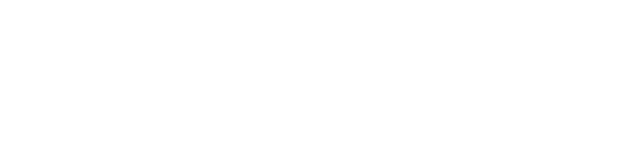
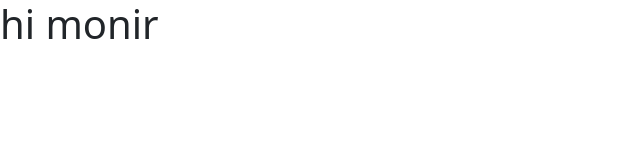
Before and after one commit to monir3430/I-m-human, a plain HTML site: page index.html in a window 1280 px wide. Shown: the whole page, without its empty margins (0-640 px from the left). Drawn offline with nearby package versions, Linux system fonts and the light colour scheme.

Commit message:
bootstrap

```diff
--- a/index.html
+++ b/index.html
@@ -4,11 +4,15 @@
     <meta charset="UTF-8">
     <meta http-equiv="X-UA-Compatible" content="IE=edge">
     <meta name="viewport" content="width=device-width, initial-scale=1.0">
+
+    <!-- bootstrap -->
+    <link href="https://cdn.jsdelivr.net/npm/bootstrap@5.2.0/dist/css/bootstrap.min.css" rel="stylesheet" integrity="sha384-gH2yIJqKdNHPEq0n4Mqa/HGKIhSkIHeL5AyhkYV8i59U5AR6csBvApHHNl/vI1Bx" crossorigin="anonymous">
     <link rel="stylesheet" href="style.css">
+
     <title>I'm human.</title>
 </head>
 <body>
-
+    <h1>hi monir</h1>
 
     <script src="main.js"></script>
 </body>
```
